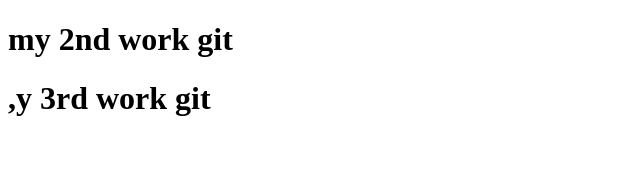
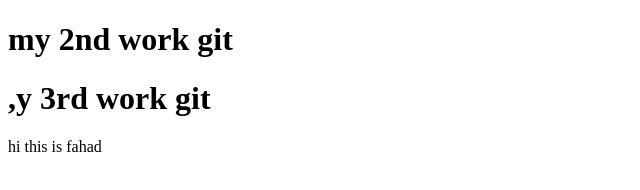
Before and after one commit to fahadhussain23/fahad4, a plain HTML site: page index.html in a window 1280 px wide. Shown: the whole page, without its empty margins (0-640 px from the left). Drawn offline with Linux system fonts and the light colour scheme.

Commit message:
added index.html

```diff
--- a/index.html
+++ b/index.html
@@ -8,5 +8,6 @@
 <body>
     <h1>my 2nd work git </h1>
     <h1>,y 3rd work git</h1>
+    <p>hi this is fahad</p>
 </body>
 </html>
```
